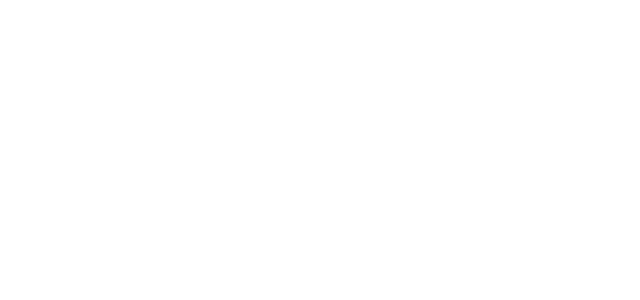
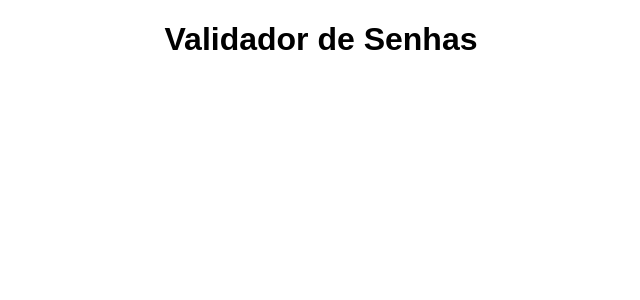
Before and after one commit to klebermkardel/validador-senhas, a React (Create React App) app: page / in a window 1280 px wide. Shown: the top 300 px of the page, without its empty margins (319-959 px from the left). Built offline with nearby package versions, Linux system fonts and the light colour scheme.

Commit message:
Adiciona componente: Cria pasta components e cria componente 'Title' para o título do projeto

```diff
--- a/src/App.js
+++ b/src/App.js
@@ -1,9 +1,11 @@
 import './App.css';
+
+import Title from './components/Title/Title'
 
 const App = () => {
   return (
     <div className='App'>
-
+      <Title />
     </div>
   );
 };
--- /dev/null
+++ b/src/components/Title/Title.css
@@ -0,0 +1,5 @@
+.Title {
+    font-family: Arial, Helvetica, sans-serif;
+    font-size: 2rem;
+    font-weight: bold;
+}
--- /dev/null
+++ b/src/components/Title/Title.js
@@ -0,0 +1,11 @@
+import './Title.css'
+
+const Title = () => {
+    return (
+        <h1 className='Title'>
+            Validador de Senhas
+        </h1>
+    )
+}
+
+export default Title;
```
